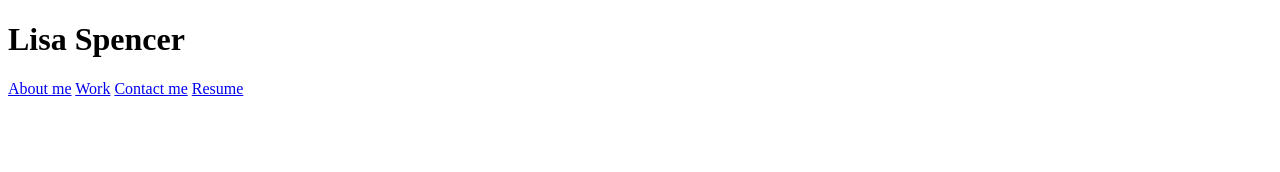
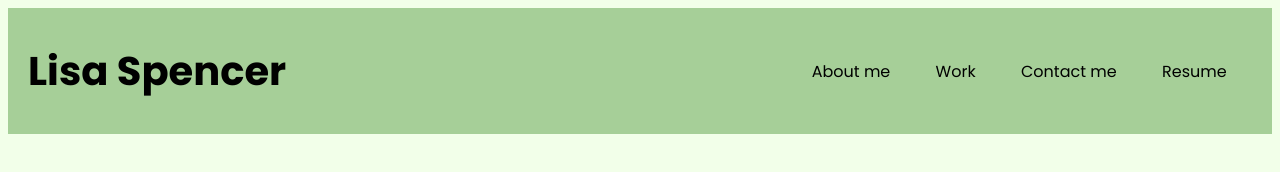
Before and after one commit to lisaspencer1997/Week-2-Challenge-Build-Portfolio, a plain HTML site: page index.html in a window 1280 px wide. Drawn offline with Linux system fonts and the light colour scheme.

Commit message:
added new font, new colour and fixed the flex arrangement of the navigation

```diff
--- a/index.html
+++ b/index.html
@@ -3,28 +3,36 @@
 <head>
     <meta charset="UTF-8">
     <meta name="viewport" content="width=device-width, initial-scale=1.0">
+    <link href="https://fonts.googleapis.com/css?family=Poppins:100,200,300,400,500,600,700,800,900&display=swap" rel="stylesheet">
+    <link rel="stylesheet" href="../Week-2-Challenge-Build-Portfolio/style.css" />
     <title>Lisa Spencer: Developer Portfolio</title>
 </head>
 
 <!--Header including navigation-->
 <header>
-    <div class="navigation">
-        <div class="navBar">
-            <h1 class="name">Lisa Spencer</h1>
+    <nav id="navBar">
+        <h1>Lisa Spencer</h1>
+        <div id="navigation">
+            <p>About me</p>
+            <p>Work</p>
+            <p>Contact me</p>
+            <p>Resume</p>
         </div>
-    <nav class="navBar1">
-        <a href="nowhere">About me</a>
-        <a href="nowhere">Work</a>
-        <a href="nowhere">Contact me</a>
-        <a href="nowhere">Resume</a>
     </nav>
-    </div>
 </header>
 
 <!--Body-->
 <body>
 
-    <!--Photo Avatar-->
+<!--Photo Avatar-->
+<div class="photoAvatar">
+
+</div>
+
+
+
+
+
 </body>
 <!--Body Ends-->
 </html>
--- /dev/null
+++ b/style.css
@@ -0,0 +1,33 @@
+:root {
+    background-color: #F2FFE9;
+    font-family: 'Poppins', sans-serif;
+}
+
+header {
+    border-bottom: blue;
+    border: 20px;
+    background-color: #A6CF98;
+}
+
+#navBar {
+    display: flex;
+    align-items: center;
+    justify-content: space-between;
+    flex-direction: row;
+}
+
+#navBar h1 {
+    display: flex;
+    font-size: 40px;
+    padding-left: 20px;
+}
+
+#navBar
+
+
+#navigation {
+    display: flex;
+    width: 40%;
+    align-items: center;
+    justify-content: space-evenly;
+}
```
